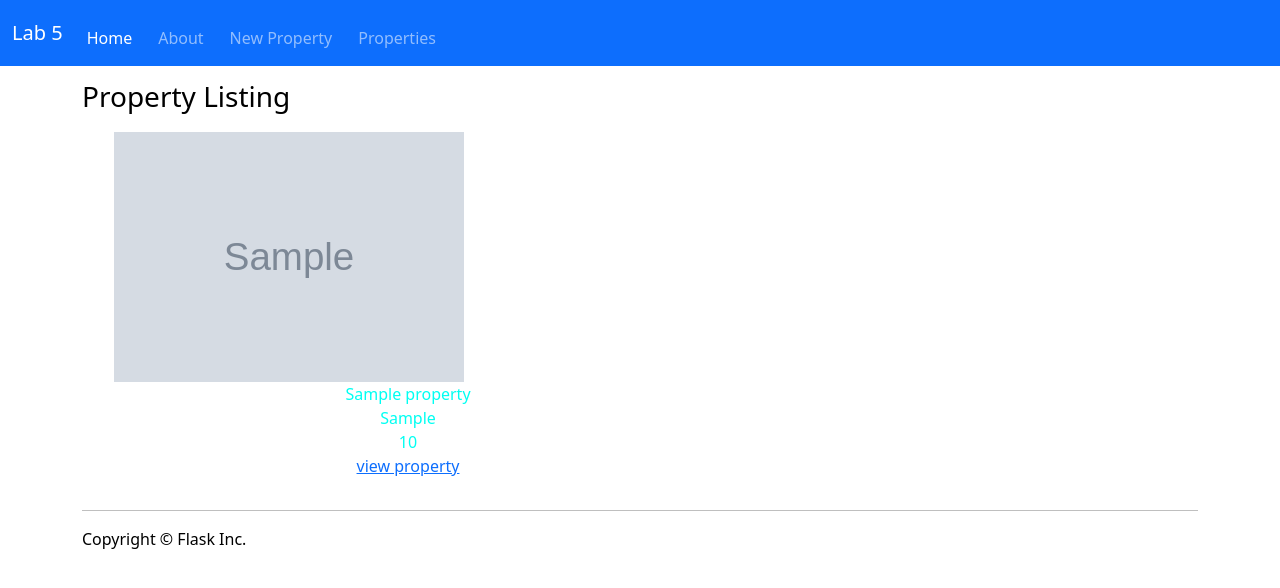
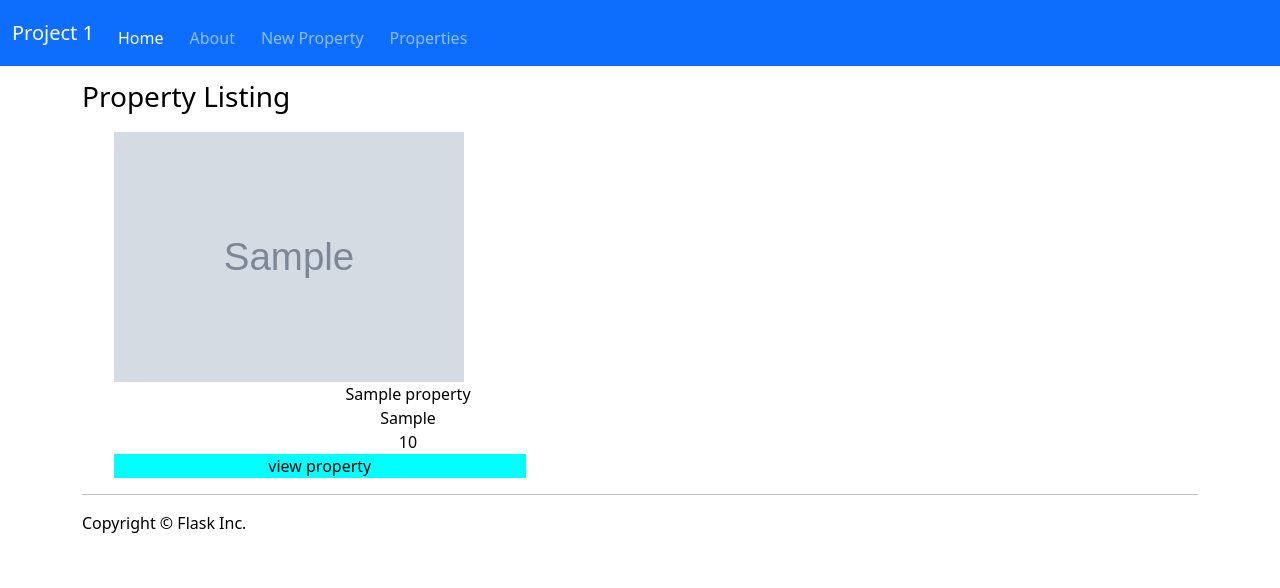
Before and after one commit to keemoYen/INFO3180-project, a Flask app: page /properties in a window 1280 px wide. Shown: the top 588 px of the page. Run offline with Flask 2, Linux system fonts and the light colour scheme; tables that the repository leaves empty hold one stand-in row (values such as "Sample post"); grey boxes marked "Sample" are stand-in pictures; some libraries are stand-ins or nearby versions.

Commit message:
project1

```diff
--- a/app/static/css/app.css
+++ b/app/static/css/app.css
@@ -4,10 +4,30 @@ body {
 }
 .main{
     padding: 30px;
-    background-color: red;
+    background-color: rgb(0, 225, 255);
     width: 500px;
 }
-.container{
+#p_title{
+    width: 90%;
+}
+#description{
+    width: 90%;
+}
+
+.input_field{
+    border-radius: 5px;
+}
+#link{
+    background-color: aqua;
+    width: 70%;
+}
+#prop_link{
+    color: black;
+    text-decoration: none;
+
+}
+.container1{
+    margin-left: 0%;
     display: flex;
     flex-direction: column;
     justify-content: start;
@@ -28,7 +48,7 @@ li {
 
 .img_tile > .property_info > p1{
     padding: 0px;
-    color: rgb(0, 255, 242);
+    color: rgb(0, 0, 0);
     margin: 0px;
 }
 
--- a/app/templates/header.html
+++ b/app/templates/header.html
@@ -1,6 +1,6 @@
 <nav class="navbar navbar-expand-lg navbar-dark bg-primary fixed-top">
   <div class="container-fluid">
-    <a class="navbar-brand" href="{{ url_for('home') }}">Lab 5</a>
+    <a class="navbar-brand" href="{{ url_for('home') }}">Project 1</a>
     <button class="navbar-toggler" type="button" data-bs-toggle="collapse" data-bs-target="#navbarSupportedContent" aria-controls="navbarSupportedContent" aria-expanded="false" aria-label="Toggle navigation">
       <span class="navbar-toggler-icon"></span>
     </button>
--- a/app/templates/property_list.html
+++ b/app/templates/property_list.html
@@ -3,6 +3,7 @@
 {%block main%}
 
     <h3>Property Listing</h3>
+    {%include "flash_messages.html"%}
     <ul>
         {%for i in lst%}
            <div class = 'img_tile'>
@@ -13,7 +14,11 @@
                 <p1>{{i.title}}</p1></br>
                 <p1>{{i.location}}</p1></br>
                 <p1>{{i.price}}</p1></br>
-                <a href ="{{url_for('view_property',id=i.id)}}">view property</a>
+
+                <div id="link">
+                <a href="{{url_for('view_property',id=i.id)}}" id="prop_link">view property</a>
+                </div>
+
                 </div>
             </div>
         {%endfor%}
--- a/app/views.py
+++ b/app/views.py
@@ -36,7 +36,7 @@ def secure_page():
     return render_template('secure_page.html')
 
 
-@app.route('/create',methods=["GET","POST"])
+@app.route('/properties/create',methods=["GET","POST"])
 def create_property():
     form = PropertyForm()
     if request.method == "POST":
@@ -62,6 +62,11 @@ def create_property():
             db.session.add(property1)
             db.session.commit()
 
+            flash("Property added successfully","success")
+
+            return redirect(url_for('properties'))
+        else:
+            return render_template("new_property_form.html")
 
     return render_template("new_property_form.html", form=form)
 
@@ -104,8 +109,7 @@ def properties():
 @app.route('/property/<id>')
 def view_property(id):
     prop = property.query.get(id)
-    print(prop.photo)
-    return(render_template('property.html',p1blue=prop))
+    return(render_template('property.html',p1=prop))
 
 @app.after_request
 def add_header(response):
```
Also changed, not shown: app/templates/new_property_form.html (+9 -10 lines), app/templates/property.html (+12 -2 lines), upload/1200px-Audi_RS7_C8_at_IAA_2019_IMG_0309.jpg (deleted), upload/audi-rs7.jpg (deleted), upload/house_1.jpg (added), upload/house_2.jpg (added), upload/house_4.jpg (added).
